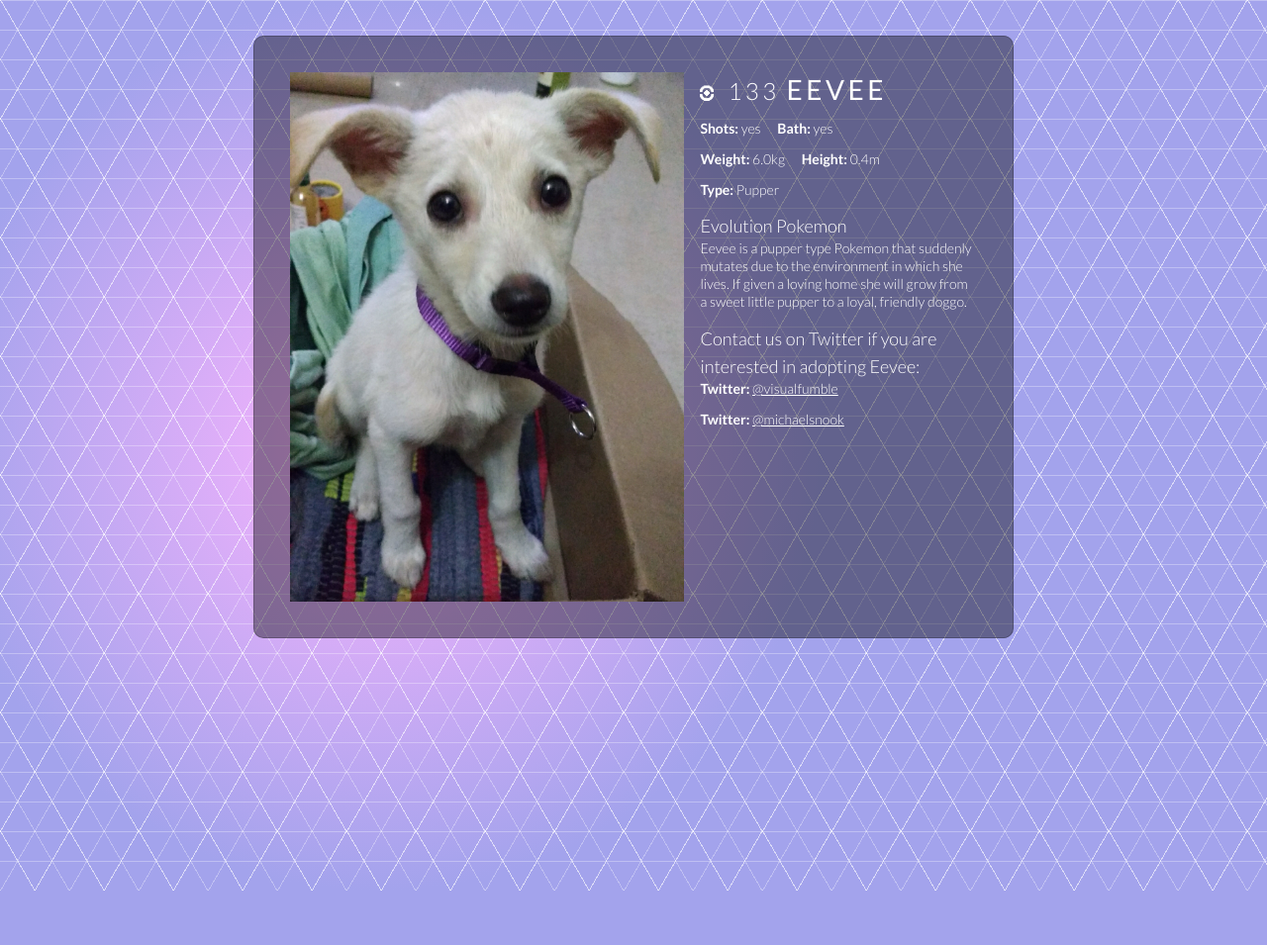
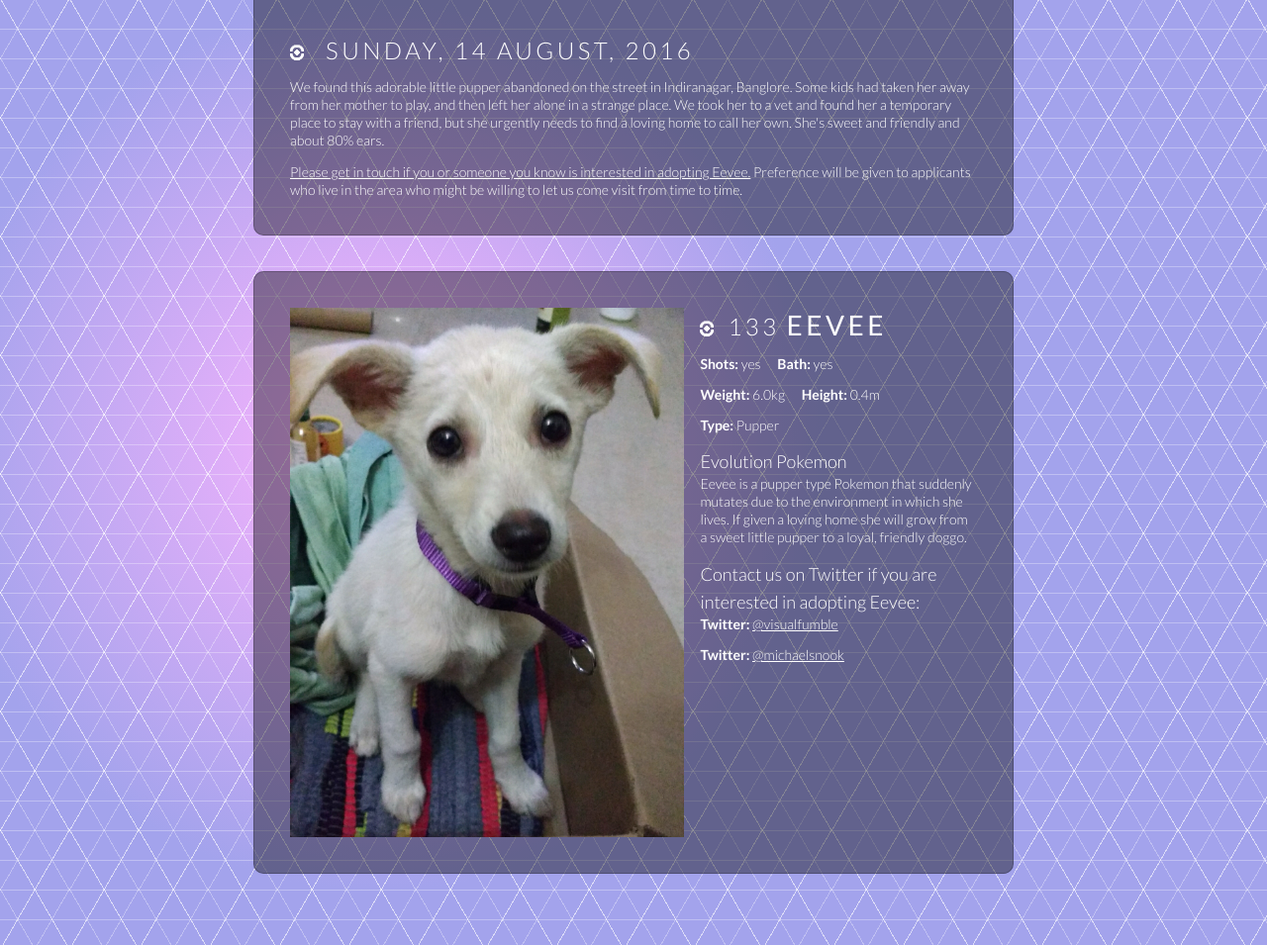
Before and after one commit to michaelsnook/adopteevee.in, a Jekyll site: the page built from index.html, in a window 1280 px wide. Shown: the whole page at 99% size. Built offline with Jekyll 4.4.1, drawn with Linux system fonts in a browser that asks for light colours; before the commit the page ends 900 px from its top, so only the background shows below that.

Commit message:
add top text

```diff
--- a/_scss/_pokeball.scss
+++ b/_scss/_pokeball.scss
@@ -1,4 +1,4 @@
-.dex {
+.poke-wrap {
   *, *:before, *:after {
     position: relative;
   }
--- a/index.html
+++ b/index.html
@@ -1,6 +1,17 @@
 ---
 layout: base
 ---
+<header class="content-wrap">
+  <div class="heading poke-wrap"><div class="pokeball"></div> Sunday, 14 August, 2016</div>
+  <p>We found this adorable little pupper abandoned on the street
+    in Indiranagar, Banglore. Some kids had taken her away from her mother to
+    play, and then left her alone in a strange place. We took her to a vet and
+    found her a temporary place to stay with a friend, but she urgently needs to find a
+    loving home to call her own. She's sweet and friendly and about 80% ears. </p>
+  <p><a href="https://twitter.com/intent/tweet?text=Interested+in+adopting+Eevee!+%40visualfumble+%40michaelsnook" target="_blank">Please get in touch if you or someone you know is interested in adopting Eevee.</a>
+    Preference will be given to applicants who live in the area who might be willing
+    to let us come visit from time to time.</p>
+</header>
 
 <main class="content-wrap">
 
@@ -9,7 +20,7 @@
   </div>
 
   <div class="dex">
-    <div class="heading"><div class="pokeball"></div><span>133</span><strong>Eevee</strong></div>
+    <div class="heading poke-wrap"><div class="pokeball"></div><span>133</span><strong>Eevee</strong></div>
     <div class="info"><strong>Shots:</strong> yes</div>
     <div class="info"><strong>Bath:</strong> yes</div>
     <br />
--- a/static/main.scss
+++ b/static/main.scss
@@ -5,6 +5,9 @@
 
 $color-ear: #6a3c1c;
 $color-fur: #EFE1AF;
+$purplish: #a3a3ec;
+$purplish-light: #feb4ff;
+
 $easing: cubic-bezier(0.645, 0.045, 0.355, 1);
 $total-kf: 13;
 $duration: 10s;
@@ -28,7 +31,15 @@
   border-radius: 10px;
   border: 1px rgba(0,0,0,0.2) solid;
   max-width: 768px;
+  margin-bottom: 4vh;
 }
+header.content-wrap {
+  border-top-left-radius: 0;
+  border-top-right-radius: 0;
+  margin-top: -1px;
+}
+
+p:last-child { margin-bottom: 0; }
 
 html, body {
   width: 100%;
@@ -40,6 +51,7 @@
 body, main, header, footer {
   padding: 4vh;
 }
+body { padding-top: 0; }
 *, *:before, *:after {
   box-sizing: border-box;
 }
@@ -160,12 +172,11 @@
 }
 
 html {
-  background: radial-gradient(50vmin 50vmin, #FEB4FF, #A3A3EC);
+  background: radial-gradient(50vmin 50vmin, $purplish-light, $purplish);
   background-position: -20vw center;
   background-repeat: no-repeat;
-  background-color: #a3a3ec;
+  background-color: $purplish;
   @media (max-width: 600px) {
     background-position: center -20vw;
   }
-
 }
```
